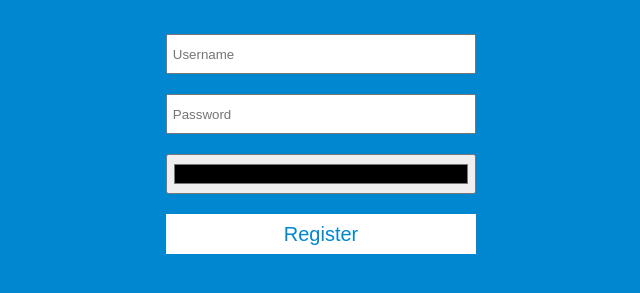
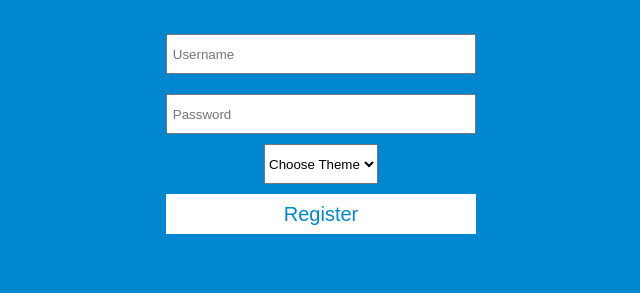
Before and after one commit to josephcanto/cs313-nodejs-timesweeper, a website: page public/index.html in a window 1280 px wide. Both pictures are taken after a click on the link "Register". Shown: the part 81-374 px from the top of the page, without its empty margins (319-959 px from the left). Drawn offline with Linux system fonts and the light colour scheme.

Commit message:
switched color input to select dropdown

```diff
--- a/public/css/styles.css
+++ b/public/css/styles.css
@@ -80,7 +80,7 @@ a:active {
     display: block;
     margin: 10px;
     width: 75%;
-    height: 40px;
+    height: 50px;
     padding: 5px;
 }
 
@@ -93,7 +93,7 @@ a:active {
     display: block;
     margin: 10px;
     width: 75%;
-    height: 40px;
+    height: 50px;
     transition: 500ms;
     font-size: 1.25em;
     cursor: pointer;
@@ -185,6 +185,13 @@ button {
 }
 
 @media (min-width: 737px) {
+    #login-page form input,
+    #registration-page form input,
+    #login-page form button,
+    #registration-page form button {
+        height: 40px;
+    }
+
     .timer {
         border-bottom: 1px solid #ccc;
         height: 75px;
--- a/public/index.html
+++ b/public/index.html
@@ -33,7 +33,18 @@
             <form>
                 <input type='text' id='reg-username' name='username' placeholder='Username' required>
                 <input type='password' id='reg-password' name='password' placeholder='Password' required>
-                <input type='color' id='reg-theme' name='theme'>
+                <select id='reg-theme' name='theme' onclick='document.getElementById("theme-placeholder").setAttribute("hidden", "hidden")' required>
+                    <option id='theme-placeholder' disabled selected>Choose Theme</option>
+                    <option>Green</option>
+                    <option>Blue</option>
+                    <option>Dark</option>
+                    <option>Light</option>
+                    <option>Red</option>
+                    <option>Pink</option>
+                    <option>Purple</option>
+                    <option>Yellow</option>
+                    <option>Orange</option>
+                </select>
                 <button type='button' onclick='registerUser()'>Register</button>
             </form>
         </div>
```
